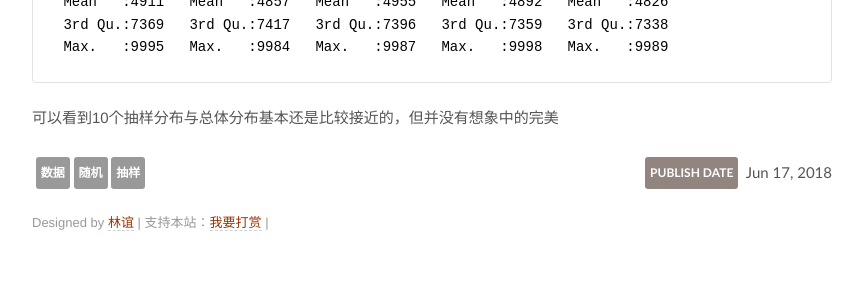
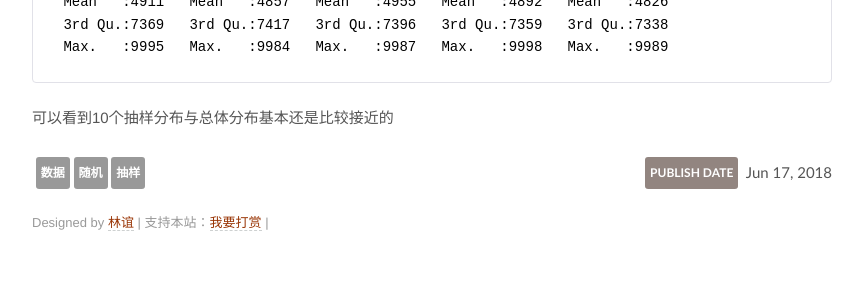
Before and after one commit to peter159/peter159.github.io, a Jekyll site: the page built from _posts/2018-06-17-ReservoirSamplingAlgorithm.md, in a window 1280 px wide. Shown: the part 1591-1891 px from the top of the page, without its empty margins (208-1071 px from the left). Built offline with Jekyll 4.4.1, drawn with Linux system fonts in a browser that asks for light colours; comment, search, counter and statistics services are not loaded.

Commit message:
new post

````diff
--- a/_posts/2018-06-17-ReservoirSamplingAlgorithm.md
+++ b/_posts/2018-06-17-ReservoirSamplingAlgorithm.md
@@ -69,4 +69,4 @@ ReservoirSample(S[1..n], R[1..k])
  Max.   :9995   Max.   :9984   Max.   :9987   Max.   :9998   Max.   :9989
 ```
 
-可以看到10个抽样分布与总体分布基本还是比较接近的，但并没有想象中的完美
+可以看到10个抽样分布与总体分布基本还是比较接近的
````
